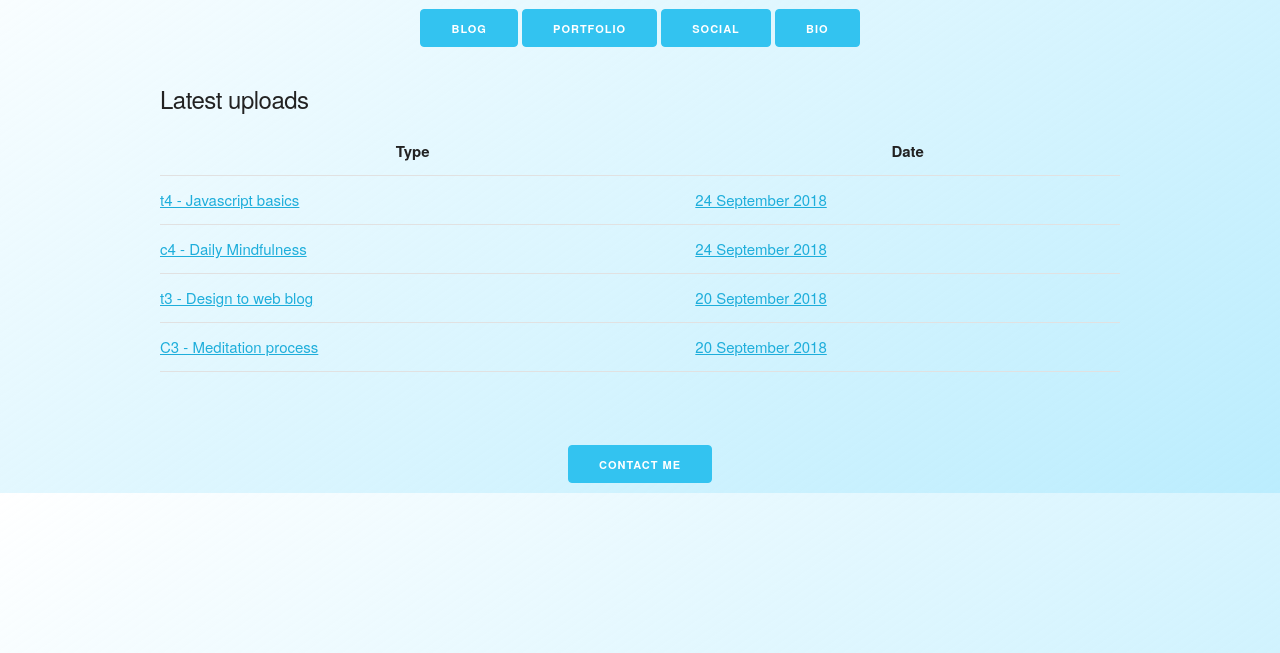
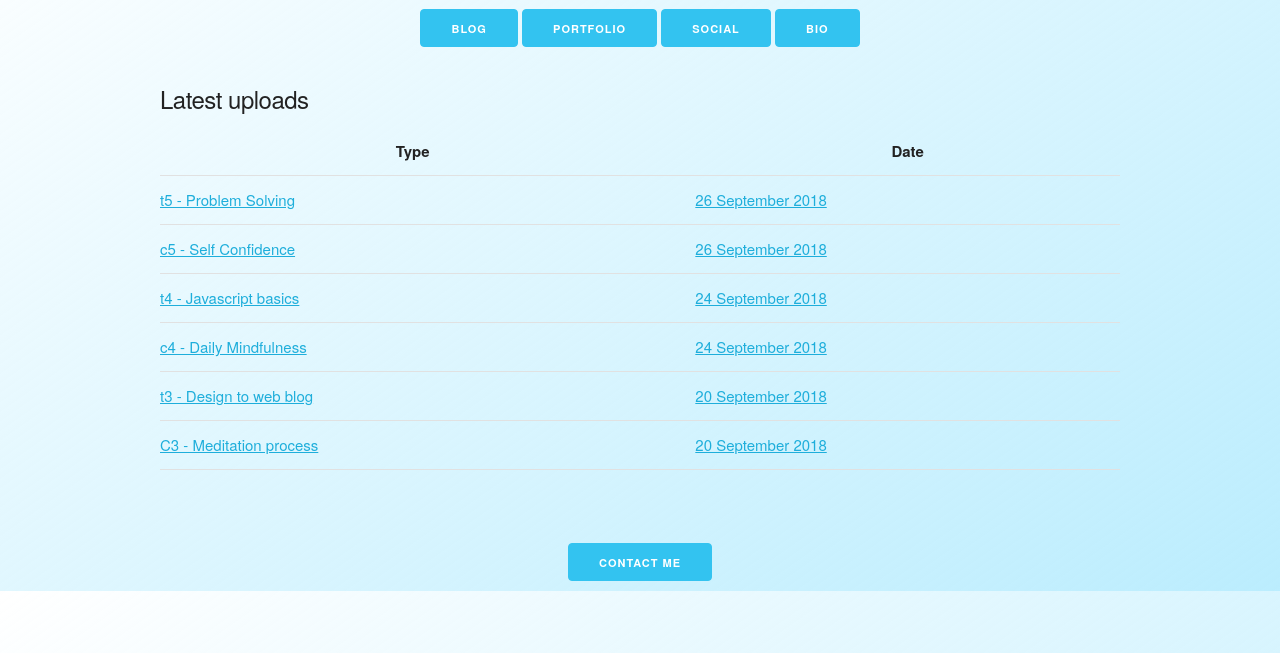
Before and after one commit to CarelS072/CarelS072.github.io, a plain HTML site: page index.html in a window 1280 px wide. Shown: the part 147-800 px from the top of the page. Drawn offline with Linux system fonts and the light colour scheme.

Commit message:
added links to t5 c5 blog posts in index

```diff
--- a/index.html
+++ b/index.html
@@ -46,6 +46,14 @@
               </thead>
               <tbody>
                 <tr>
+                    <td><a href="./blog/t5-problem-solving.html">t5 - Problem Solving</a></td>
+                    <td><a href="./blog/t5-problem-solving.html">26 September 2018</a></td></a>
+                </tr>
+                <tr>
+                    <td><a href="./blog/c5-self-confidence.html">c5 - Self Confidence</a></td>
+                    <td><a href="./blog/c5-self-confidence.html">26 September 2018</a></td></a>
+                </tr>
+                <tr>
                     <td><a href="./blog/t4-javascript-basics.html">t4 - Javascript basics</a></td>
                     <td><a href="./blog/t4-javascript-basics.html">24 September 2018</a></td></a>
                 </tr>
```
Also changed, not shown: 1 other file.
